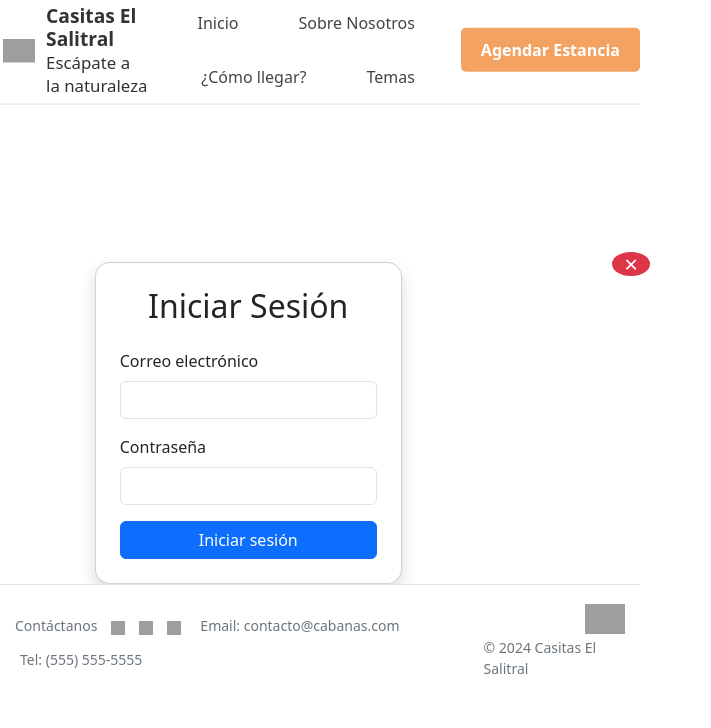
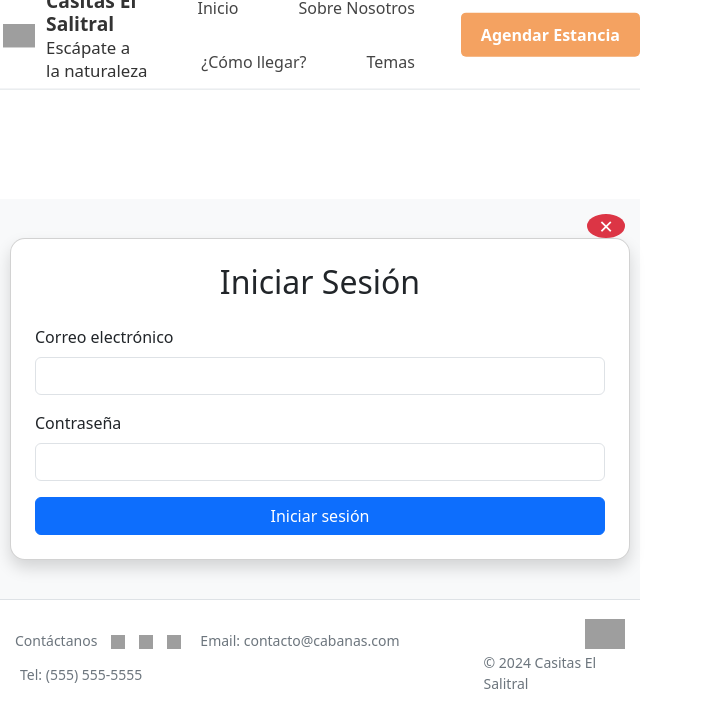
Before and after one commit to M00R3D/CasitasFront, a Vue app: page /login in a window 1280 px wide. Shown: the top 728 px of the page, without its empty margins (0-711 px from the left). Built offline with nearby package versions, Linux system fonts and the light colour scheme; grey boxes are pictures that could not be loaded; the HTML template or start-up script is replaced by a standard one.

Commit message:
fix login modal

```diff
--- a/src/components/Login.vue
+++ b/src/components/Login.vue
@@ -1,12 +1,10 @@
 <template>
-  <div class="container mt-5 position-relative">
+  <div class="login-container position-relative">
     <!-- Botón de cerrar -->
     <button class="btn btn-danger btn-close-modal" @click="emit('cerrar')">
       &times;
     </button>
 
-    <div class="row justify-content-center">
-      <div class="col-md-6">
     <div class="card shadow p-4">
       <h2 class="text-center mb-4">Iniciar Sesión</h2>
       <form @submit.prevent="handleLogin">
@@ -48,8 +46,6 @@
       </form>
     </div>
   </div>
-    </div>
-  </div>
 </template>
 
 <script setup>
@@ -78,16 +74,29 @@ function handleLogin() {
 </script>
 
 <style scoped>
+/* Contenedor que centra el formulario */
+.login-container {
+  min-height: 50vh;
+  display: flex;
+  justify-content: center;
+  align-items: center;
+  padding: 10px;
+  background-color: #f8f9fa;
+}
+
+/* Tarjeta del login */
 .card {
   border-radius: 15px;
-  width: max-content;
+  max-width: 80vh;
+  width: 100%;
+  position: relative;
 }
 
-/* Estilo del botón de cerrar */
+/* Botón rojo para cerrar el modal */
 .btn-close-modal {
   position: absolute;
-  top: -10px;
-  right: -10px;
+  top: 15px;
+  right: 15px;
   background-color: #dc3545;
   color: white;
   font-size: 1.5rem;
--- a/src/components/Navbar.css
+++ b/src/components/Navbar.css
@@ -7,6 +7,7 @@
   display: flex;
   justify-content: space-between;
   align-items: center;
+    width: 100vh;
   flex-wrap: wrap;
   border-bottom: 1px solid #ddd;
 }
@@ -75,21 +76,25 @@
   .navStyle {
     flex-direction: column;
     align-items: flex-start;
+    width: 100vh;
   }
 
   .menu-button {
     display: block;
+    width: 100vh;
   }
 
   .menu {
     display: none;
     flex-direction: column;
     width: 100%;
+    width: 100vh;
     margin-top: 10px;
     gap: 10px;
   }
 
   .menu.open {
+    width: 100vh;
     display: flex;
   }
 
```
Lines whose indentation alone changed are shown as unchanged.
